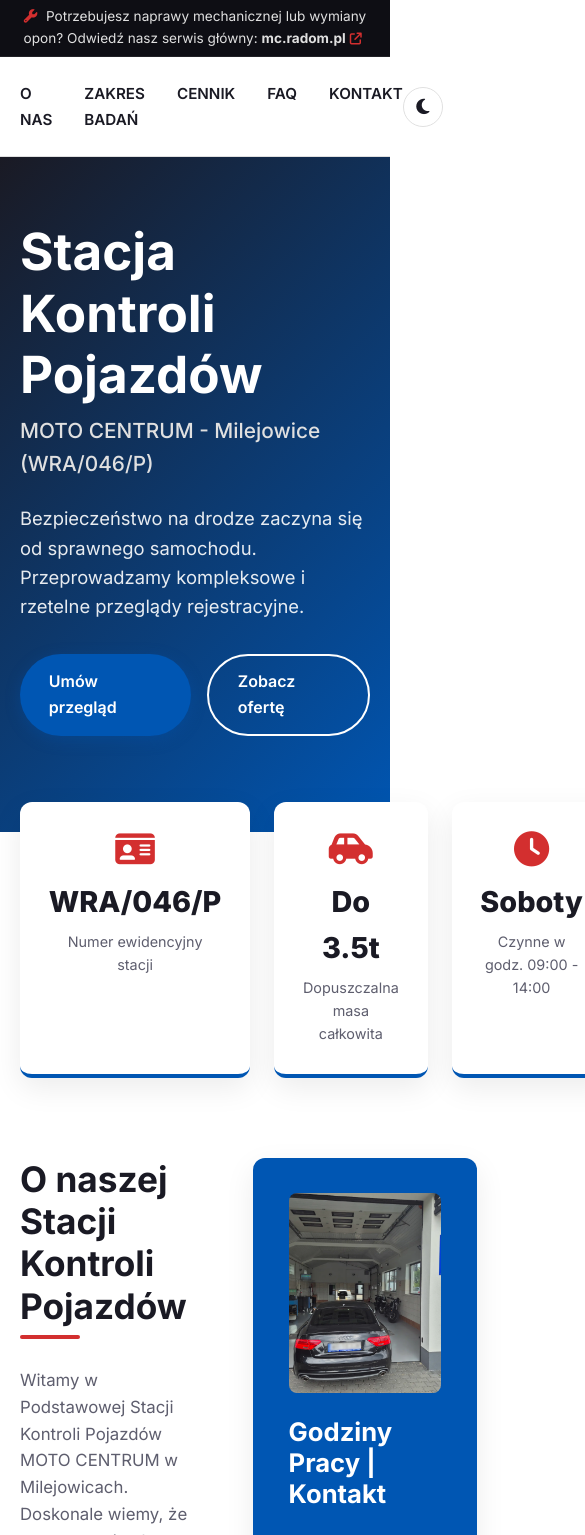
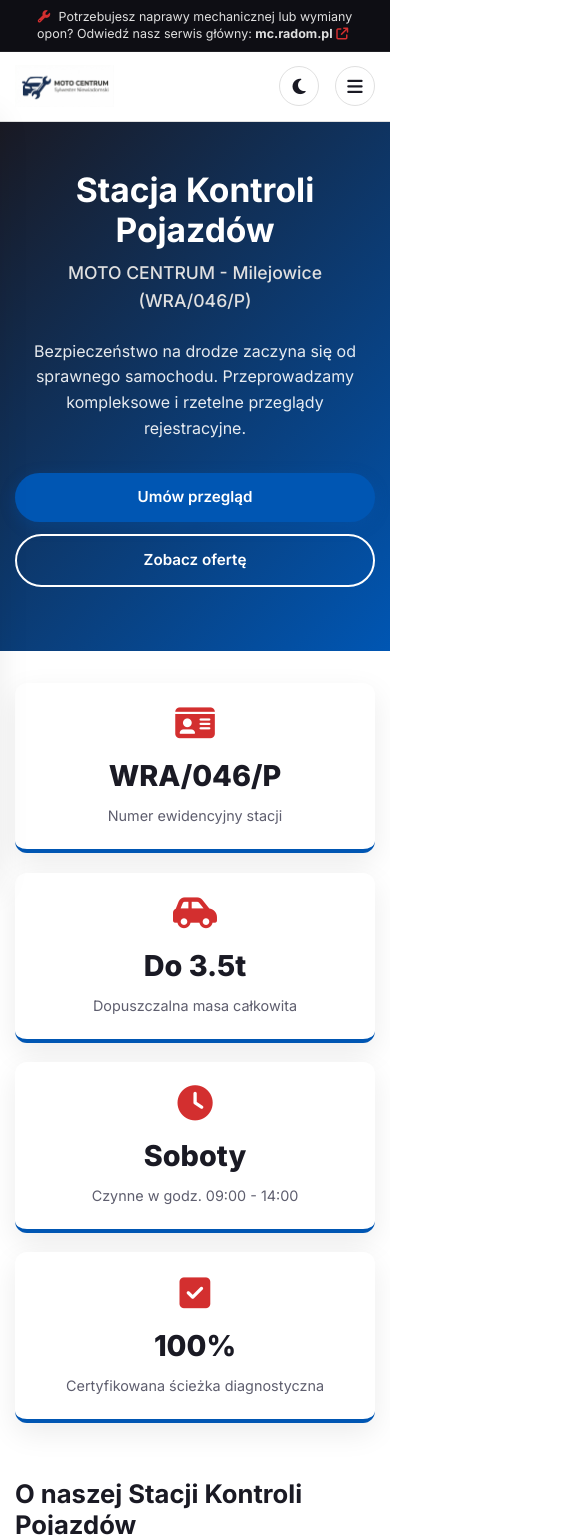
Before and after one commit to CounteRmSx/moto-centrum-skp, a plain HTML site: page index.html in a window 390 px wide. Shown: the top 1535 px of the page, 585 px wide, since content can reach past the window. Drawn offline with Linux system fonts and the light colour scheme.

Commit message:
style: responsywnosc RWD dla urzadzen mobilnych

```diff
--- a/css/style.css
+++ b/css/style.css
@@ -852,3 +852,186 @@
     margin-bottom: 0;
     color: var(--clr-text-muted);
 }
+
+/* ==========================================
+   === RESPONSYWNOŚĆ (MEDIA QUERIES / RWD) ===
+   ========================================== */
+
+/* --- TABLETY I MNIEJSZE EKRANY (max-width: 991px) --- */
+@media (max-width: 991px) {
+    .hero-content h1 {
+        font-size: 2.6rem;
+    }
+
+    .stats-grid {
+        grid-template-columns: repeat(2, 1fr);
+        gap: 1.2rem;
+    }
+
+    .about-grid,
+    .contact-grid {
+        grid-template-columns: 1fr;
+        gap: 2.5rem;
+    }
+
+    .contact-info-card {
+        margin-bottom: 0;
+    }
+
+    .image-slider {
+        aspect-ratio: 16 / 9;
+    }
+}
+
+/* --- URZĄDZENIA MOBILNE (max-width: 768px) --- */
+@media (max-width: 768px) {
+    :root {
+        --nav-height: 70px;
+    }
+
+    .top-bar {
+        font-size: 0.78rem;
+        padding: 0.5rem 10px;
+        line-height: 1.4;
+    }
+
+    .logo-img {
+        height: 50px;
+    }
+
+    /* Wyświetlenie przycisku hamburgera */
+    .mobile-toggle {
+        display: flex;
+    }
+
+    /* Mobilne menu rozwijane */
+    .nav-menu {
+        position: fixed;
+        top: calc(var(--nav-height) + var(--topbar-height, 0px));
+        left: -100%;
+        width: 100%;
+        height: calc(100vh - var(--nav-height));
+        background-color: var(--clr-card-bg);
+        flex-direction: column;
+        align-items: center;
+        justify-content: center;
+        gap: 1.8rem;
+        transition: left var(--transition-smooth);
+        box-shadow: var(--shadow-md);
+        z-index: 999;
+        padding: 2rem 0;
+    }
+
+    /* Stan otwartego menu w JS */
+    .nav-menu.active {
+        left: 0;
+    }
+
+    .nav-menu a {
+        font-size: 1.1rem;
+    }
+
+    /* Hero mobilny */
+    .hero {
+        padding-top: 3rem;
+        padding-bottom: 4rem;
+        text-align: center;
+    }
+
+    .hero-content h1 {
+        font-size: 2.1rem;
+    }
+
+    .hero-content .subtitle {
+        font-size: 1.1rem;
+    }
+
+    .hero-content .desc {
+        font-size: 1rem;
+    }
+
+    .hero-buttons {
+        flex-direction: column;
+        gap: 0.8rem;
+    }
+
+    .hero-buttons .btn {
+        width: 100%;
+    }
+
+    /* Statystyki na urządzeniach mobilnych */
+    .stats-section {
+        margin-top: 2rem;
+    }
+
+    .stats-grid {
+        grid-template-columns: 1fr;
+    }
+
+    .stat-card {
+        padding: 1.4rem;
+    }
+
+    /* Sekcje i typografia */
+    .section-padding {
+        padding: 3.5rem 0;
+    }
+
+    .section-title {
+        font-size: 1.8rem;
+        margin-bottom: 2rem;
+    }
+
+    .services-grid {
+        grid-template-columns: 1fr;
+    }
+
+    .image-slider {
+        aspect-ratio: 4 / 3;
+    }
+
+    .slider-btn {
+        width: 36px;
+        height: 36px;
+        font-size: 1rem;
+    }
+
+    .price-box {
+        padding: 1.8rem 1.2rem;
+    }
+
+    .faq-question {
+        font-size: 0.95rem;
+        padding: 1rem 1.2rem;
+    }
+
+    .footer-grid {
+        grid-template-columns: 1fr;
+        text-align: center;
+        gap: 2rem;
+    }
+
+    .footer-links li i {
+        margin-right: 0.3rem;
+    }
+}
+
+/* --- BARDZO MAŁE EKRANY / TELEFONY 375px - 390px --- */
+@media (max-width: 390px) {
+    .container {
+        padding: 0 15px;
+    }
+
+    .logo-img {
+        height: 42px;
+    }
+
+    .section-title {
+        font-size: 1.6rem;
+    }
+
+    .btn {
+        padding: 0.75rem 1.4rem;
+        font-size: 0.95rem;
+    }
+}
```
